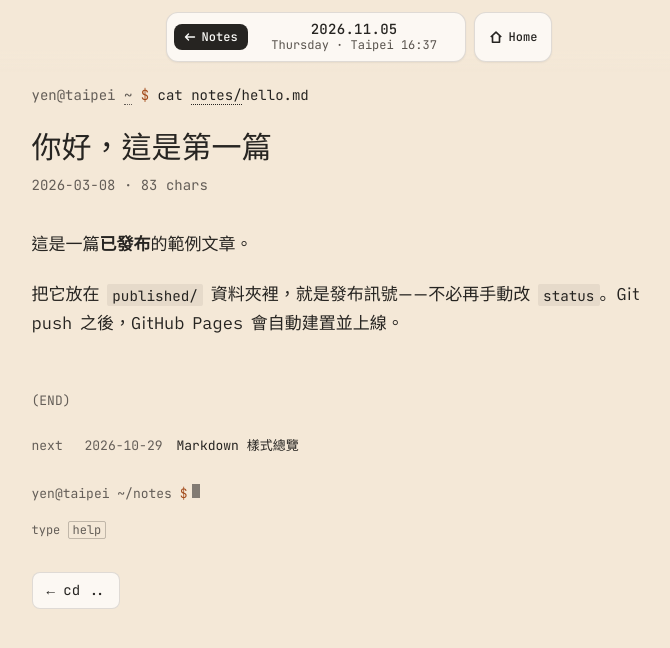
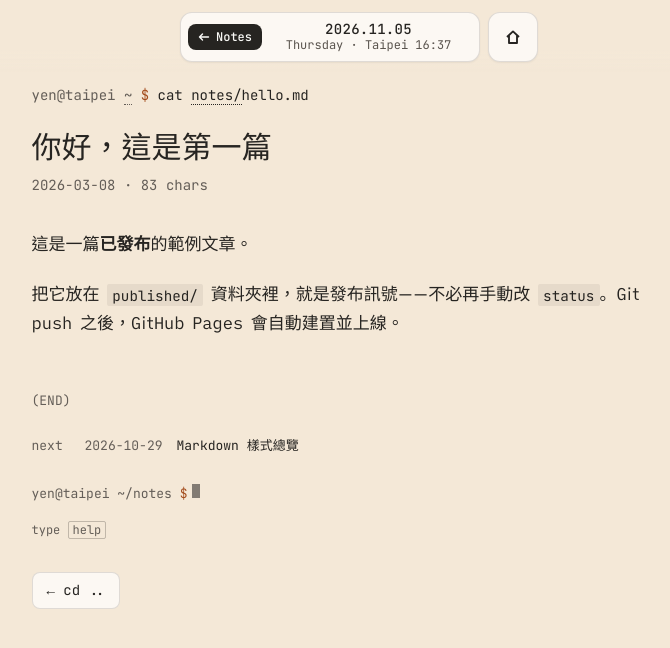
Before and after one commit to laiyenju/laiyenju.github.io, a Jekyll site: the page built from published/2026-03-08-hello.md, in a window 1280 px wide. Shown: the top 648 px of the page, without its empty margins (281-951 px from the left). Built offline with Jekyll 4.4.1, drawn with Linux system fonts in a browser that asks for light colours.

Commit message:
Home beside the date card is a square
The Home button on a work or a note is now a 50px square, as tall as the
date card, with the icon only on every screen (the word went away on
wider screens). Checked at 320, 390 and 1280px: same height and top as
the card, nothing wider than the screen.

Co-Authored-By: Claude Opus 5.5 <noreply@anthropic.com>
Claude-Session: https://claude.ai/code/session_013iANxKU42nAFQDpGggCTzp

```diff
--- a/_layouts/default.html
+++ b/_layouts/default.html
@@ -54,7 +54,7 @@
       <span class="cta"><svg viewBox="0 0 12 12" fill="none" stroke="currentColor" stroke-width="1.4" stroke-linecap="round" stroke-linejoin="round" aria-hidden="true"><path d="M10.5 6h-9M4.5 3 1.5 6l3 3"/></svg>Notes</span>
       <span class="txt"><b data-clock="date">&nbsp;</b><span data-clock="time">Taipei</span></span>
     </a>
-    <a class="post-home" href="{{ '/' | relative_url }}" aria-label="Home"><svg viewBox="0 0 12 12" fill="none" stroke="currentColor" stroke-width="1.4" stroke-linejoin="round" aria-hidden="true"><path d="M1.5 6 6 1.8 10.5 6M3 4.8v5.7h6V4.8"/></svg><span class="lbl">Home</span></a>
+    <a class="post-home" href="{{ '/' | relative_url }}" aria-label="Home"><svg viewBox="0 0 12 12" fill="none" stroke="currentColor" stroke-width="1.4" stroke-linejoin="round" aria-hidden="true"><path d="M1.5 6 6 1.8 10.5 6M3 4.8v5.7h6V4.8"/></svg></a>
   </div>
 
   <article class="post">
--- a/_layouts/home.html
+++ b/_layouts/home.html
@@ -30,7 +30,7 @@
     <span class="cta" id="ctaTl" aria-hidden="true"><svg class="i-cal" viewBox="0 0 12 12" fill="none" stroke="currentColor" stroke-width="1.4"><rect x="1.5" y="2.5" width="9" height="8" rx="1.5"/><path d="M1.5 5h9M4 1v3M8 1v3"/></svg><svg class="i-back" viewBox="0 0 12 12" fill="none" stroke="currentColor" stroke-width="1.4" stroke-linecap="round" stroke-linejoin="round"><path d="M10.5 6h-9M4.5 3 1.5 6l3 3"/></svg><span id="ctaText">Timeline</span></span>
   </button>
   {% comment %}On a work page only: the way home, beside the card (the card itself goes back to the list).{% endcomment %}
-  <button type="button" class="home-btn" id="homeBtn" aria-label="Home" hidden><svg viewBox="0 0 12 12" fill="none" stroke="currentColor" stroke-width="1.4" stroke-linejoin="round"><path d="M1.5 6 6 1.8 10.5 6M3 4.8v5.7h6V4.8"/></svg><span class="lbl">Home</span></button>
+  <button type="button" class="home-btn" id="homeBtn" aria-label="Home" hidden><svg viewBox="0 0 12 12" fill="none" stroke="currentColor" stroke-width="1.4" stroke-linejoin="round"><path d="M1.5 6 6 1.8 10.5 6M3 4.8v5.7h6V4.8"/></svg></button>
 </header>
 <section class="hero" id="top">
   <div class="hero-inner wrap">
--- a/assets/css/site.css
+++ b/assets/css/site.css
@@ -170,13 +170,13 @@ body.theme-night .sh-keys kbd { border-color: rgba(232, 230, 227, 0.3); }
       left, the subtitle, the date and size in mono; ← cd .. at the end. —— */
 .post-top {
   position: fixed; z-index: 7; top: 0; left: 0; right: 0;
-  display: flex; justify-content: center; gap: 8px;
+  display: flex; justify-content: center; align-items: center; gap: 8px;
   padding: calc(12px + env(safe-area-inset-top, 0px)) 16px 10px;
   background: linear-gradient(var(--sky, #fafaf7) 70%, transparent);
 }
 .post-when {
   display: flex; align-items: center; justify-content: space-between; gap: 12px;
-  width: min(300px, calc(100vw - 32px - 48px)); padding: 7px 16px 7px 7px;
+  width: min(300px, calc(100vw - 32px - 58px)); padding: 7px 16px 7px 7px;
   border: 1px solid rgba(42, 36, 32, 0.14); border-radius: 12px; background: var(--sky-sheet, #fff);
   box-shadow: 0 1px 2px rgba(0, 0, 0, 0.06); color: var(--t-ink, #2a2420);
   font-family: "JetBrains Mono", "Noto Sans TC", ui-monospace, monospace;
@@ -192,23 +192,17 @@ body.theme-night .sh-keys kbd { border-color: rgba(232, 230, 227, 0.3); }
   background: var(--t-ink, #2a2420); color: #fafaf7; font-size: 12px; font-weight: 500; line-height: 1; white-space: nowrap;
 }
 .post-when .cta svg { width: 12px; height: 12px; }
-/* Home, beside the date card: an icon on phones, the word too on wider screens */
+/* Home, beside the date card: a 50px square, as tall as the card, an icon only */
 .post-home {
-  display: inline-flex; align-items: center; justify-content: center; gap: 6px;
-  min-width: 40px; padding: 0 10px; border: 1px solid rgba(42, 36, 32, 0.14); border-radius: 12px;
+  display: inline-flex; align-items: center; justify-content: center; flex: none; width: 50px; height: 50px; padding: 0;
+  border: 1px solid rgba(42, 36, 32, 0.14); border-radius: 12px;
   background: var(--sky-sheet, #fff); box-shadow: 0 1px 2px rgba(0, 0, 0, 0.06); color: var(--t-ink, #2a2420);
-  font-family: "JetBrains Mono", "Noto Sans TC", ui-monospace, monospace; font-size: 12px; font-weight: 500; line-height: 1;
   transition: border-color 0.15s ease, transform 0.15s ease;
 }
 .post-home:hover { border-color: var(--t-faint, #736d66); }
 .post-home:active { transform: scale(0.96); }
-.post-home svg { width: 14px; height: 14px; }
-.post-home .lbl { display: none; }
-@media (min-width: 480px) {
-  .post-when { width: 300px; }
-  .post-home { padding: 0 14px; }
-  .post-home .lbl { display: inline; }
-}
+.post-home svg { width: 16px; height: 16px; }
+@media (min-width: 480px) { .post-when { width: 300px; } }
 @media (max-width: 399px) { .post-when .wd { display: none; } }
 body.theme-night .post-home { background: var(--sky-sheet, #151820); border-color: rgba(232, 230, 227, 0.18); color: var(--t-ink, #e8e6e3); }
 
```
Also changed, not shown: assets/css/day.css (+7 -12 lines), README.md.
